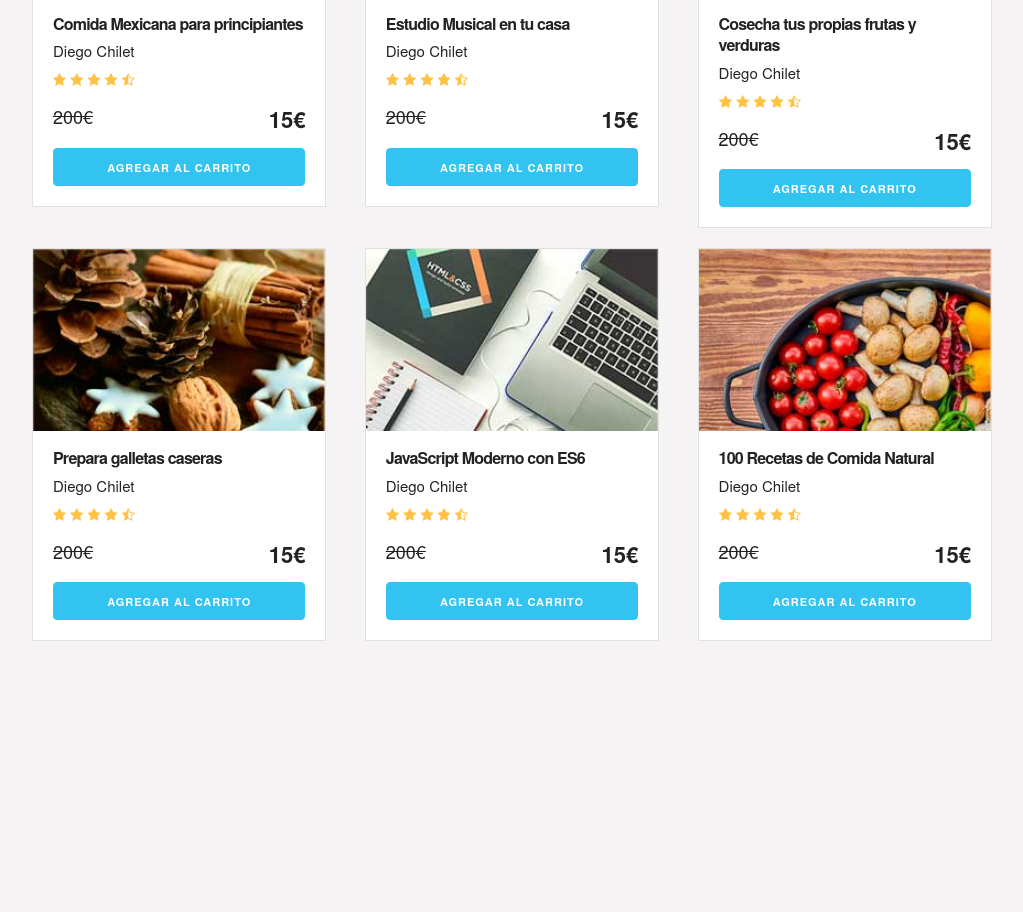
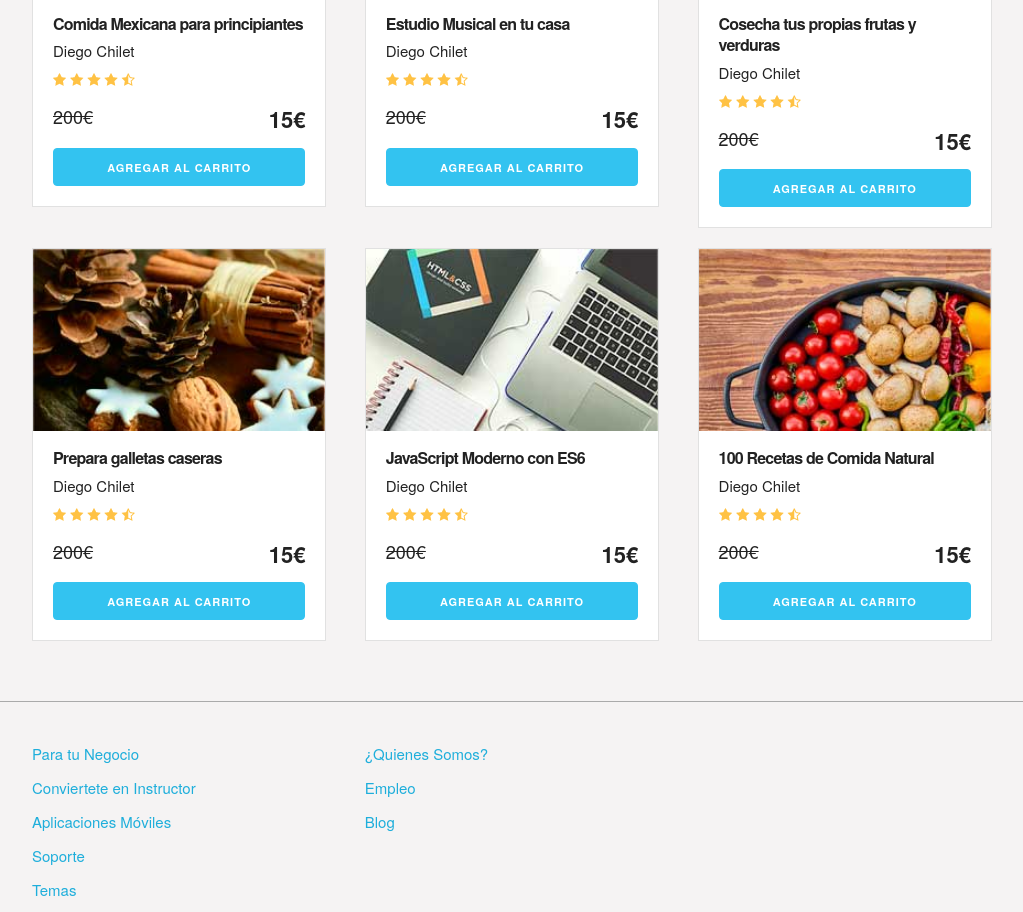
Before and after one commit to dichsa/CarritoDeLaCompra, a plain HTML site: page index.html in a window 1280 px wide. Shown: the part 1697-2609 px from the top of the page, without its empty margins (128-1151 px from the left). Before the commit the page ends 2358 px from the top, so only its background shows below. Drawn offline with Linux system fonts and the light colour scheme; a script that the page names is missing; files whose address does not match are found by name.

Commit message:
web finalizada, falta el js

```diff
--- a/index.html
+++ b/index.html
@@ -236,6 +236,29 @@
                 </div> <!--.row-->
         </div>
 
+        <footer id="footer" class="footer">
+            <div class="container">
+                <div class="row">
+                        <div class="four columns">
+                                <nav id="principal" class="menu">
+                                    <a class="enlace" href="#">Para tu Negocio</a>
+                                    <a class="enlace" href="#">Conviertete en Instructor</a>
+                                    <a class="enlace" href="#">Aplicaciones Móviles</a>
+                                    <a class="enlace" href="#">Soporte</a>
+                                    <a class="enlace" href="#">Temas</a>
+                                </nav>
+                        </div>
+                        <div class="four columns">
+                                <nav id="secundaria" class="menu">
+                                    <a class="enlace" href="#">¿Quienes Somos?</a>
+                                    <a class="enlace" href="#">Empleo</a>
+                                    <a class="enlace" href="#">Blog</a>
+                                </nav>
+                        </div>
+                </div>
+            </div>
+        </footer>
+
         <script src="js/app.js"></script>
 
     </body>
```
Also changed, not shown: js/app.js (added).
